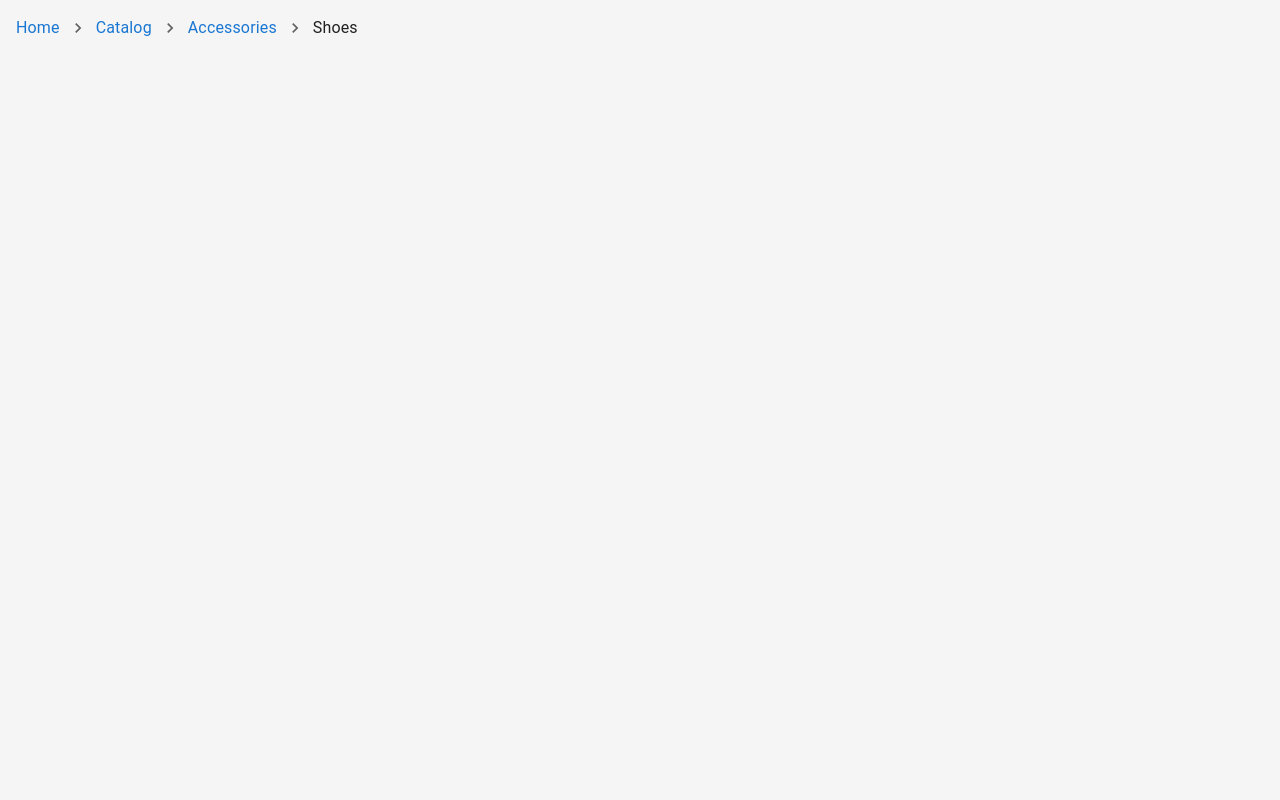
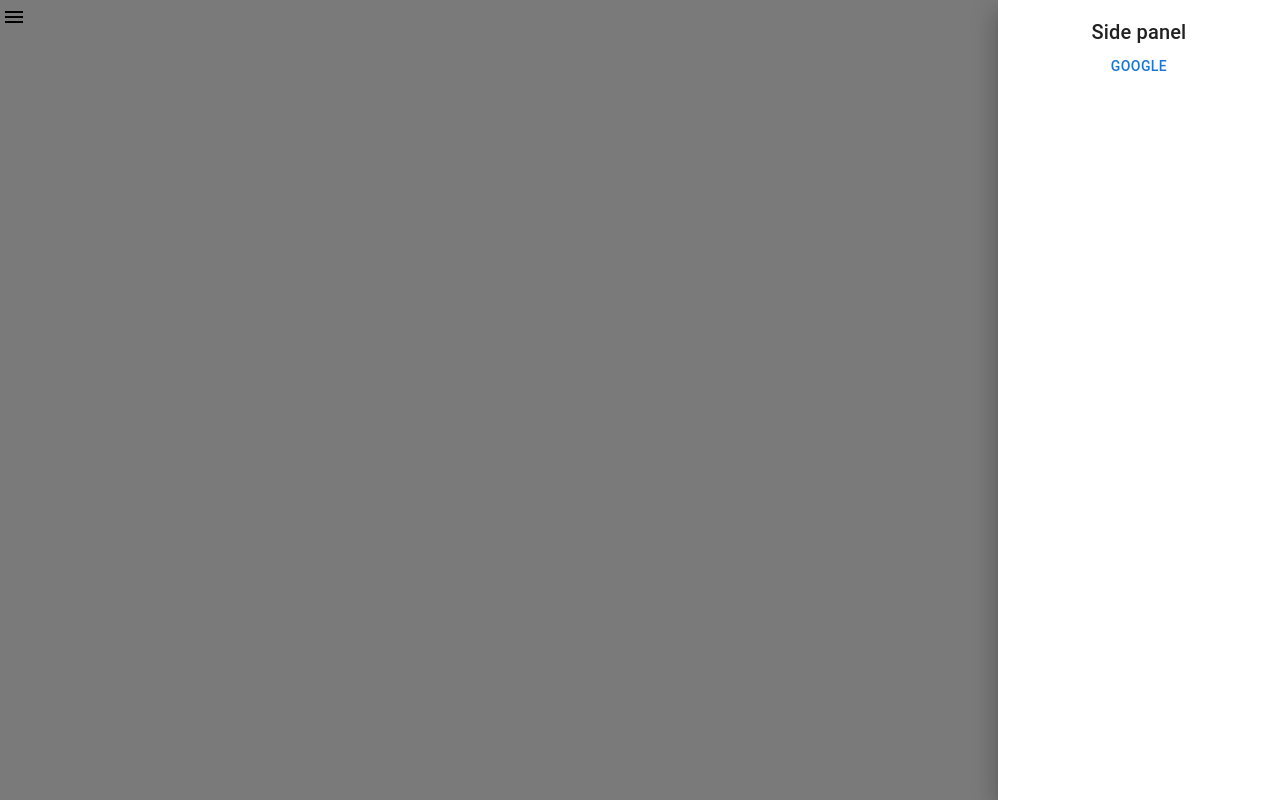
Before and after one commit to andriy-sachok/testing-mui-materials, a React (Create React App) app: page / in a window 1280 px wide. Both pictures are taken after a click on the button "logo". Built offline with nearby package versions, Linux system fonts and the light colour scheme.

Commit message:
added <MuiDrawer />

```diff
--- a/src/App.jsx
+++ b/src/App.jsx
@@ -12,7 +12,8 @@
 // import MuiImageList from './components/MuiImageList';
 // import MuiNavbar from './components/MuiNavbar';
 // import MuiLink from './components/MuiLink';
-import MuiBreadcrumbs from './components/MuiBreadcrumbs';
+// import MuiBreadcrumbs from './components/MuiBreadcrumbs';
+import MuiDrawer from './components/MuiDrawer';
 
 import './App.css';
 
@@ -31,7 +32,8 @@
       {/* <MuiImageList /> */}
       {/* <MuiNavbar /> */}
       {/* <MuiLink /> */}
-      <MuiBreadcrumbs />
+      {/* <MuiBreadcrumbs /> */}
+      <MuiDrawer />
     </div>
   );
 };
--- /dev/null
+++ b/src/components/MuiDrawer.jsx
@@ -0,0 +1,39 @@
+import { Drawer, Box, Typography, IconButton, Button } from '@mui/material';
+import MenuIcon from '@mui/icons-material/Menu';
+import { useState } from 'react';
+import { Fragment } from 'react';
+
+const MuiDrawer = () => {
+  const [isDrawerOpen, setIsDrawerOpen] = useState(false);
+  return (
+    <Fragment>
+      <IconButton
+        size="small"
+        onClick={() => {
+          setIsDrawerOpen(true);
+        }}
+        edge="start"
+        color="inherit"
+        aria-label="logo"
+      >
+        <MenuIcon />
+      </IconButton>
+      <Drawer
+        anchor="right"
+        open={isDrawerOpen}
+        onClose={() => {
+          setIsDrawerOpen(false);
+        }}
+      >
+        <Box p={2} width="250px" textAlign="center" role="presentation">
+          <Typography variant="h6" component="div">
+            Side panel
+          </Typography>
+          <Button href="https://google.com">Google </Button>
+        </Box>
+      </Drawer>
+    </Fragment>
+  );
+};
+
+export default MuiDrawer;
```
